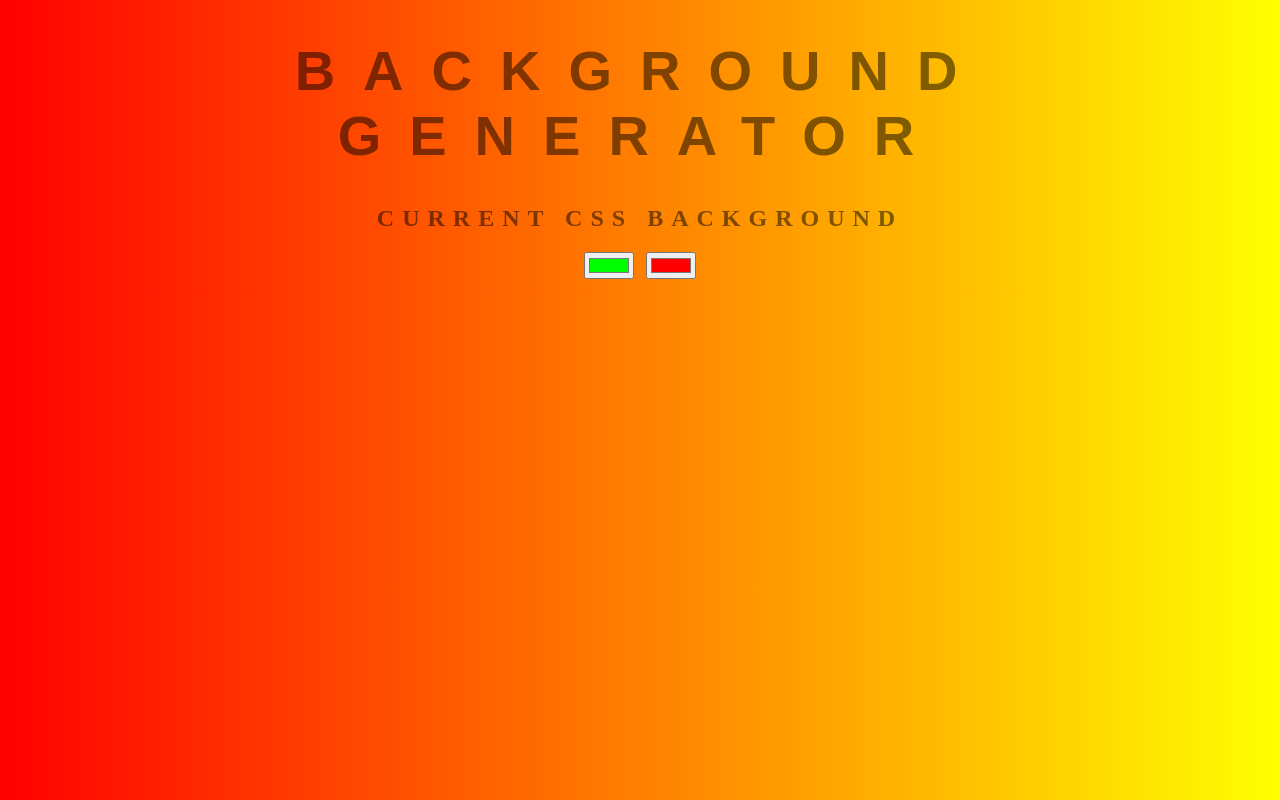
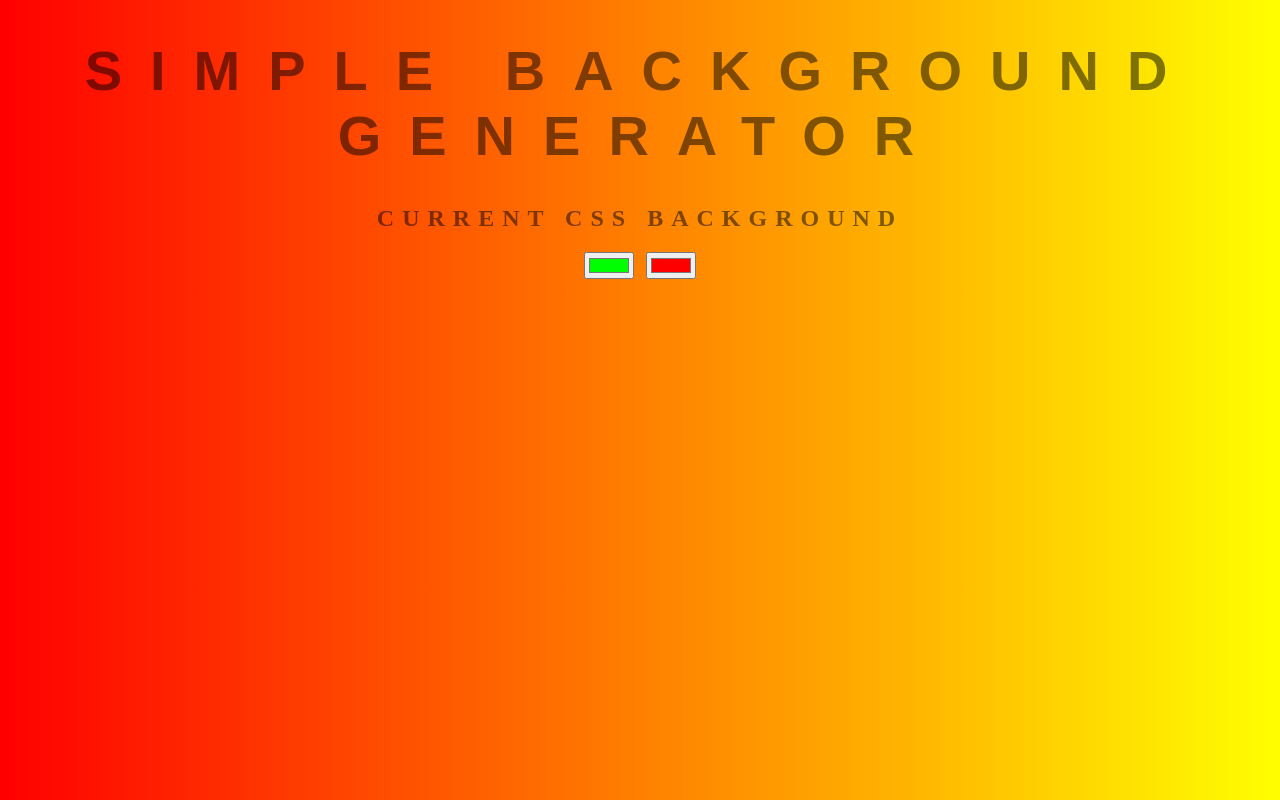
Before and after one commit to latz09/background-generator, a plain HTML site: page index.html in a window 1280 px wide. Drawn offline with Linux system fonts and the light colour scheme.

Commit message:
changing title

```diff
--- a/index.html
+++ b/index.html
@@ -9,7 +9,7 @@
 
 </head>
 <body id="gradient">
-    <h1>Background Generator</h1>
+    <h1>Simple Background Generator</h1>
     <h2>Current CSS Background</h2>
     <input class="color1" type="color" name="color1" value="#00ff00">
     <input class="color2" type="color" name="color2" value="#ff0000">
```
